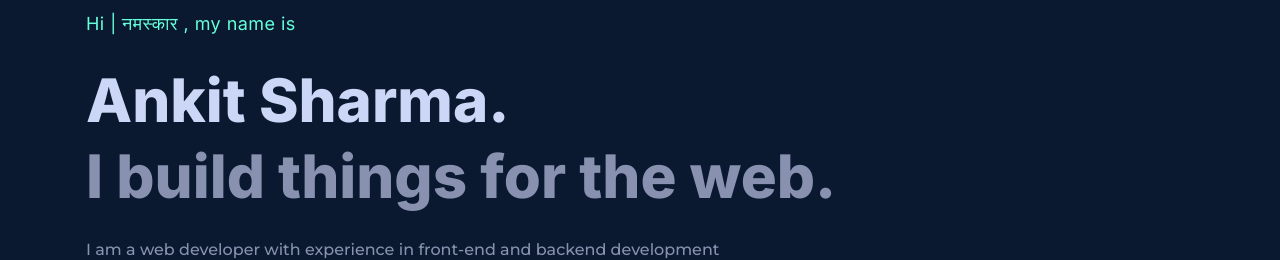
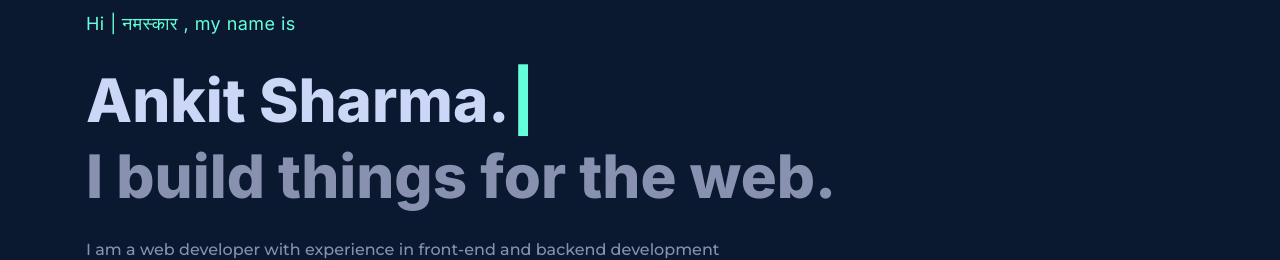
Before and after one commit to itsAnkitpy/myportfolio, a Next.js app: page / in a window 1280 px wide. Shown: the part 198-458 px from the top of the page. Built offline with nearby package versions, Linux system fonts and the light colour scheme.

Commit message:
Typing animation added to Hero section for displaying name

```diff
--- a/components/Banner.tsx
+++ b/components/Banner.tsx
@@ -1,6 +1,16 @@
 import { motion } from 'framer-motion';
+import { useTypewriter } from '@/hooks/useTypewriter';
 
 const Banner = () => {
+    // Typewriter effect for the name
+    const { displayText, showCursor } = useTypewriter({
+        text: 'Ankit Sharma.',
+        speed: 100, // Typing speed in milliseconds
+        delay: 800, // Start after the greeting animation
+        showCursor: true,
+        cursorChar: '|',
+    });
+
     return (
         <section
             id='home'
@@ -20,10 +30,17 @@ const Banner = () => {
                 transition={{ duration: 0.5, delay: 0.7 }}
                 className='text-4xl lgl:text-6xl font-titleFont font-extrabold flex flex-col'
             >
-                Ankit Sharma.
-                <span className='text-textDark mt-2 lgl:mt-4'>
+                <span className='inline-block'>
+                    {displayText}
+                    <span className='text-textGreen cursor-blink'>{showCursor}</span>
+                </span>
+                <motion.span
+                    initial={{ opacity: 0 }}
+                    animate={{ opacity: 1 }}
+                    transition={{ duration: 0.5, delay: 2.5 }}
+                    className='text-textDark mt-2 lgl:mt-4'>
                     I build things for the web.
-                </span>
+                </motion.span>
             </motion.h1>
 
             <motion.p
--- /dev/null
+++ b/hooks/useTypewriter.ts
@@ -0,0 +1,76 @@
+import { useState, useEffect } from 'react';
+
+interface UseTypewriterOptions {
+  text: string;
+  speed?: number; // Typing speed in milliseconds
+  delay?: number; // Initial delay before starting
+  showCursor?: boolean; // Show blinking cursor
+  cursorChar?: string; // Cursor character
+  onComplete?: () => void; // Callback when typing completes
+}
+
+/**
+ * Custom hook for creating a typewriter typing effect
+ *
+ * @param options - Configuration options for the typewriter effect
+ * @returns Object containing the displayed text and cursor state
+ *
+ * @example
+ * const { displayText, showCursor } = useTypewriter({
+ *   text: "Ankit Sharma",
+ *   speed: 100,
+ *   delay: 500,
+ *   showCursor: true
+ * });
+ */
+export const useTypewriter = ({
+  text,
+  speed = 100,
+  delay = 0,
+  showCursor = true,
+  cursorChar = '|',
+  onComplete,
+}: UseTypewriterOptions) => {
+  const [displayText, setDisplayText] = useState('');
+  const [currentIndex, setCurrentIndex] = useState(0);
+  const [isComplete, setIsComplete] = useState(false);
+  const [hasStarted, setHasStarted] = useState(false);
+
+  // Handle initial delay
+  useEffect(() => {
+    if (!hasStarted && delay > 0) {
+      const delayTimer = setTimeout(() => {
+        setHasStarted(true);
+      }, delay);
+      return () => clearTimeout(delayTimer);
+    } else if (!hasStarted && delay === 0) {
+      setHasStarted(true);
+    }
+  }, [delay, hasStarted]);
+
+  // Handle typing effect
+  useEffect(() => {
+    if (!hasStarted) return;
+
+    if (currentIndex < text.length) {
+      const timer = setTimeout(() => {
+        setDisplayText(text.slice(0, currentIndex + 1));
+        setCurrentIndex(currentIndex + 1);
+      }, speed);
+
+      return () => clearTimeout(timer);
+    } else if (currentIndex === text.length && !isComplete) {
+      setIsComplete(true);
+      if (onComplete) {
+        onComplete();
+      }
+    }
+  }, [currentIndex, text, speed, hasStarted, isComplete, onComplete]);
+
+  return {
+    displayText,
+    isTyping: currentIndex < text.length,
+    isComplete,
+    showCursor: showCursor ? cursorChar : '',
+  };
+};
--- a/styles/globals.css
+++ b/styles/globals.css
@@ -4,6 +4,22 @@
 
 .active{
   color: #64ffda
+}
+
+/* Typewriter cursor animation */
+@keyframes blink {
+  0%, 50% {
+    opacity: 1;
+  }
+  51%, 100% {
+    opacity: 0;
+  }
+}
+
+.cursor-blink {
+  animation: blink 1s infinite;
+  display: inline-block;
+  margin-left: 2px;
 }
 
 /* :root {
```
